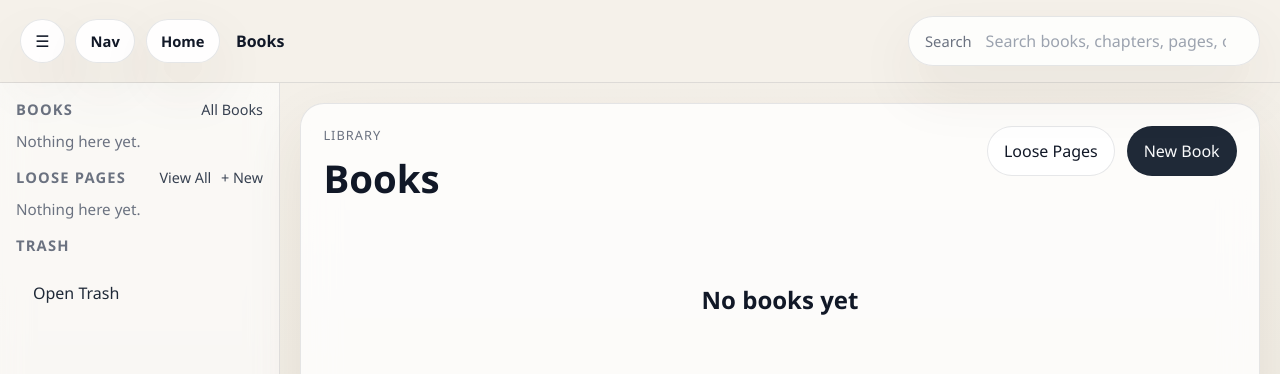
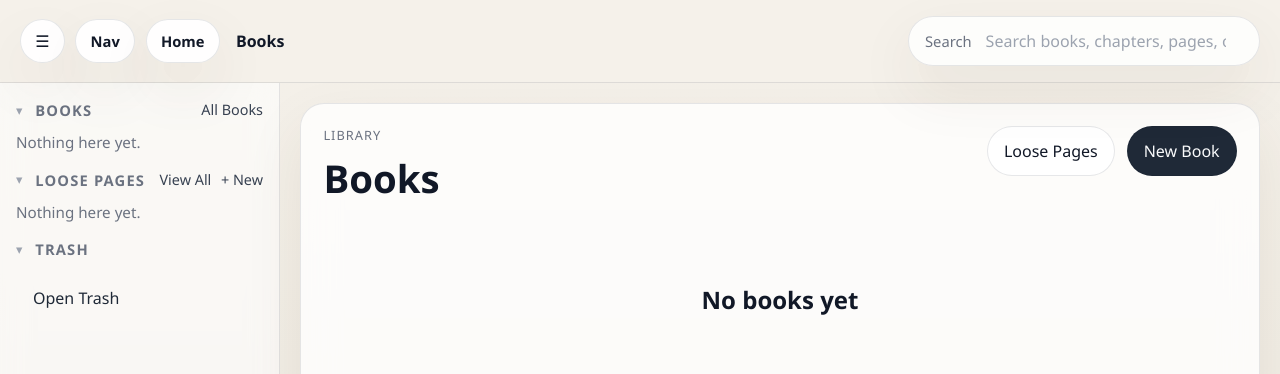
Before and after one commit to sci336/libnote, a React (Vite) app: page / in a window 1280 px wide. Shown: the top 374 px of the page. Built offline with nearby package versions, Linux system fonts and the light colour scheme.

Commit message:
Add collapsible sidebar sections

```diff
--- a/src/components/Sidebar.tsx
+++ b/src/components/Sidebar.tsx
@@ -1,4 +1,5 @@
-import { useState } from 'react';
+import { useEffect, useState } from 'react';
+import type { ReactNode } from 'react';
 import type { Book, Chapter, Page, ViewState } from '../types/domain';
 import { ReorderableList } from './ReorderableList';
 import { isLoosePage } from '../utils/pageState';
@@ -8,6 +9,18 @@ export interface RecentSidebarPage {
   title: string;
   contextLabel: string;
 }
+
+type SidebarSectionId =
+  | 'books'
+  | 'loosePages'
+  | 'recentPages'
+  | 'trash'
+  | 'currentBookChapters'
+  | 'currentChapterPages';
+
+type CollapsedSidebarSections = Partial<Record<SidebarSectionId, boolean>>;
+
+const COLLAPSED_SIDEBAR_SECTIONS_KEY = 'libnote:collapsedSidebarSections';
 
 interface SidebarProps {
   isOpen: boolean;
@@ -89,21 +102,33 @@ export function Sidebar(props: SidebarProps): JSX.Element {
     : [];
   const [isLoosePagesExpanded, setIsLoosePagesExpanded] = useState(false);
   const visibleLoosePages = isLoosePagesExpanded ? loosePages : loosePages.slice(0, 3);
+  const [collapsedSidebarSections, setCollapsedSidebarSections] = useState<CollapsedSidebarSections>(() =>
+    loadCollapsedSidebarSections()
+  );
+
+  useEffect(() => {
+    saveCollapsedSidebarSections(collapsedSidebarSections);
+  }, [collapsedSidebarSections]);
+
+  const toggleSidebarSection = (sectionId: SidebarSectionId): void => {
+    setCollapsedSidebarSections((current) => ({
+      ...current,
+      [sectionId]: !current[sectionId]
+    }));
+  };
+
+  const isSectionCollapsed = (sectionId: SidebarSectionId): boolean => collapsedSidebarSections[sectionId] === true;
 
   const loosePagesSection = (
-    <section className="sidebar-section">
-      <div className="sidebar-section-header">
-        <h2>
-          <button
-            type="button"
-            className={`sidebar-section-title-button ${currentView.type === 'loosePages' ? 'is-active' : ''}`}
-            onClick={onNavigateLoosePages}
-          >
-            Loose Pages
-          </button>
-        </h2>
-        <div className="sidebar-section-actions">
-          {loosePages.length > 3 ? (
+    <CollapsibleSidebarSection
+      sectionId="loosePages"
+      title="Loose Pages"
+      isCollapsed={isSectionCollapsed('loosePages')}
+      isActive={currentView.type === 'loosePages'}
+      onToggle={toggleSidebarSection}
+      actions={
+        <>
+          {loosePages.length > 3 && !isSectionCollapsed('loosePages') ? (
             <button
               type="button"
               className="sidebar-link-button"
@@ -122,9 +147,9 @@ export function Sidebar(props: SidebarProps): JSX.Element {
               + New
             </button>
           ) : null}
-        </div>
-      </div>
-
+        </>
+      }
+    >
       <div className={`sidebar-list ${isLoosePagesExpanded ? 'sidebar-list-scrollable' : ''}`}>
         {visibleLoosePages.length > 0 ? (
           visibleLoosePages.map((page) => (
@@ -144,7 +169,7 @@ export function Sidebar(props: SidebarProps): JSX.Element {
           <p className="sidebar-empty">Nothing here yet.</p>
         )}
       </div>
-    </section>
+    </CollapsibleSidebarSection>
   );
 
   return (
@@ -158,9 +183,12 @@ export function Sidebar(props: SidebarProps): JSX.Element {
             reachable even while book/chapter/page context changes below. */}
         {showsBooks && (
           <SidebarSection
+            sectionId="books"
             title="Books"
             actionLabel="All Books"
             onAction={onNavigateRoot}
+            isCollapsed={isSectionCollapsed('books')}
+            onToggle={toggleSidebarSection}
             items={books.map((book) => ({
               id: book.id,
               label: book.title,
@@ -180,9 +208,12 @@ export function Sidebar(props: SidebarProps): JSX.Element {
         {/* CHAPTERS */}
         {showsChapters && (
           <SidebarSection
+            sectionId="currentBookChapters"
             title="Chapters"
             actionLabel={onCreateChapterInContext ? '+ New Chapter' : undefined}
             onAction={onCreateChapterInContext}
+            isCollapsed={isSectionCollapsed('currentBookChapters')}
+            onToggle={toggleSidebarSection}
             items={visibleChapters.map((chapter) => ({
               id: chapter.id,
               label: chapter.title,
@@ -199,9 +230,12 @@ export function Sidebar(props: SidebarProps): JSX.Element {
         {/* PAGES (only in chapter/page context, never at book level) */}
         {showsPages && (
           <SidebarSection
+            sectionId="currentChapterPages"
             title="Pages"
             actionLabel={onCreatePageInContext ? '+ New Page' : undefined}
             onAction={onCreatePageInContext}
+            isCollapsed={isSectionCollapsed('currentChapterPages')}
+            onToggle={toggleSidebarSection}
             items={pages.map((page) => ({
               id: page.id,
               label: page.title,
@@ -215,10 +249,12 @@ export function Sidebar(props: SidebarProps): JSX.Element {
           />
         )}
 
-        <section className="sidebar-section">
-          <div className="sidebar-section-header">
-            <h2>Trash</h2>
-          </div>
+        <CollapsibleSidebarSection
+          sectionId="trash"
+          title="Trash"
+          isCollapsed={isSectionCollapsed('trash')}
+          onToggle={toggleSidebarSection}
+        >
           <div className="sidebar-list">
             <button
               type="button"
@@ -231,14 +267,15 @@ export function Sidebar(props: SidebarProps): JSX.Element {
               Open Trash
             </button>
           </div>
-        </section>
+        </CollapsibleSidebarSection>
 
         {recentPages.length > 0 ? (
-          <section className="sidebar-section">
-            <div className="sidebar-section-header">
-              <h2>Recent Pages</h2>
-            </div>
-
+          <CollapsibleSidebarSection
+            sectionId="recentPages"
+            title="Recent Pages"
+            isCollapsed={isSectionCollapsed('recentPages')}
+            onToggle={toggleSidebarSection}
+          >
             <div className="sidebar-list">
               {recentPages.map((page) => (
                 <button
@@ -255,7 +292,7 @@ export function Sidebar(props: SidebarProps): JSX.Element {
                 </button>
               ))}
             </div>
-          </section>
+          </CollapsibleSidebarSection>
         ) : null}
       </aside>
     </>
@@ -263,15 +300,21 @@ export function Sidebar(props: SidebarProps): JSX.Element {
 }
 
 function SidebarSection({
+  sectionId,
   title,
   actionLabel,
   onAction,
+  isCollapsed,
+  onToggle,
   items,
   onReorder
 }: {
+  sectionId: SidebarSectionId;
   title: string;
   actionLabel?: string;
   onAction?: () => void;
+  isCollapsed: boolean;
+  onToggle: (sectionId: SidebarSectionId) => void;
   items: Array<{
     id: string;
     label: string;
@@ -281,10 +324,13 @@ function SidebarSection({
   onReorder?: (orderedIds: string[]) => void;
 }): JSX.Element {
   return (
-    <section className="sidebar-section">
-      <div className="sidebar-section-header">
-        <h2>{title}</h2>
-        {actionLabel && onAction && (
+    <CollapsibleSidebarSection
+      sectionId={sectionId}
+      title={title}
+      isCollapsed={isCollapsed}
+      onToggle={onToggle}
+      actions={
+        actionLabel && onAction ? (
           <button
             type="button"
             className="sidebar-link-button"
@@ -292,9 +338,9 @@ function SidebarSection({
           >
             {actionLabel}
           </button>
-        )}
-      </div>
-
+        ) : undefined
+      }
+    >
       <div className="sidebar-list">
         {items.length > 0 ? (
           onReorder ? (
@@ -335,9 +381,112 @@ function SidebarSection({
           <p className="sidebar-empty">Nothing here yet.</p>
         )}
       </div>
+    </CollapsibleSidebarSection>
+  );
+}
+
+function CollapsibleSidebarSection({
+  sectionId,
+  title,
+  isCollapsed,
+  isActive = false,
+  onToggle,
+  actions,
+  children
+}: {
+  sectionId: SidebarSectionId;
+  title: string;
+  isCollapsed: boolean;
+  isActive?: boolean;
+  onToggle: (sectionId: SidebarSectionId) => void;
+  actions?: ReactNode;
+  children: ReactNode;
+}): JSX.Element {
+  const contentId = `sidebar-section-${sectionId}`;
+
+  return (
+    <section className="sidebar-section">
+      <div className="sidebar-section-header">
+        <h2>
+          <button
+            type="button"
+            className={`sidebar-section-toggle ${isActive ? 'is-active' : ''}`}
+            aria-expanded={!isCollapsed}
+            aria-controls={contentId}
+            onClick={() => onToggle(sectionId)}
+          >
+            <span className={`sidebar-section-chevron ${isCollapsed ? 'is-collapsed' : ''}`} aria-hidden="true">
+              ▾
+            </span>
+            <span className="sidebar-section-title">{title}</span>
+          </button>
+        </h2>
+        {actions ? <div className="sidebar-section-actions">{actions}</div> : null}
+      </div>
+
+      <div id={contentId} className="sidebar-section-content" hidden={isCollapsed}>
+        {children}
+      </div>
     </section>
   );
 }
+
+function loadCollapsedSidebarSections(): CollapsedSidebarSections {
+  if (typeof window === 'undefined') {
+    return {};
+  }
+
+  try {
+    const rawValue = window.localStorage.getItem(COLLAPSED_SIDEBAR_SECTIONS_KEY);
+    if (!rawValue) {
+      return {};
+    }
+
+    const parsedValue = JSON.parse(rawValue);
+    if (!parsedValue || typeof parsedValue !== 'object' || Array.isArray(parsedValue)) {
+      return {};
+    }
+
+    return SIDEBAR_SECTION_IDS.reduce<CollapsedSidebarSections>((sections, sectionId) => {
+      if ((parsedValue as Record<string, unknown>)[sectionId] === true) {
+        sections[sectionId] = true;
+      }
+
+      return sections;
+    }, {});
+  } catch {
+    return {};
+  }
+}
+
+function saveCollapsedSidebarSections(sections: CollapsedSidebarSections): void {
+  if (typeof window === 'undefined') {
+    return;
+  }
+
+  try {
+    const collapsedSections = SIDEBAR_SECTION_IDS.reduce<CollapsedSidebarSections>((nextSections, sectionId) => {
+      if (sections[sectionId] === true) {
+        nextSections[sectionId] = true;
+      }
+
+      return nextSections;
+    }, {});
+
+    window.localStorage.setItem(COLLAPSED_SIDEBAR_SECTIONS_KEY, JSON.stringify(collapsedSections));
+  } catch {
+    // Collapse state is a convenience preference; the sidebar still works without persistence.
+  }
+}
+
+const SIDEBAR_SECTION_IDS: SidebarSectionId[] = [
+  'books',
+  'loosePages',
+  'recentPages',
+  'trash',
+  'currentBookChapters',
+  'currentChapterPages'
+];
 
 /**
  * Detects whether the current page route should be treated like the loose-page
--- a/src/styles.css
+++ b/src/styles.css
@@ -77,6 +77,7 @@ button {
 .editor-title,
 .list-card-title,
 .book-card-title,
+.sidebar-section-toggle,
 .sidebar-section-title-button,
 .sidebar-link-button {
   border: 0;
@@ -214,6 +215,51 @@ button {
   text-transform: uppercase;
   letter-spacing: 0.08em;
   color: #6b7280;
+  min-width: 0;
+}
+
+.sidebar-section-toggle {
+  display: inline-flex;
+  align-items: center;
+  gap: 0.35rem;
+  max-width: 100%;
+  color: inherit;
+  font: inherit;
+  letter-spacing: inherit;
+  text-align: left;
+  text-transform: inherit;
+}
+
+.sidebar-section-toggle.is-active {
+  color: #111827;
+}
+
+.sidebar-section-toggle:focus-visible,
+.sidebar-link-button:focus-visible,
+.sidebar-item:focus-visible {
+  outline: 2px solid rgba(31, 41, 55, 0.38);
+  outline-offset: 3px;
+}
+
+.sidebar-section-chevron {
+  display: inline-block;
+  width: 0.85rem;
+  flex-shrink: 0;
+  color: #9ca3af;
+  font-size: 0.8rem;
+  line-height: 1;
+  transition: transform 0.16s ease;
+}
+
+.sidebar-section-chevron.is-collapsed {
+  transform: rotate(-90deg);
+}
+
+.sidebar-section-title {
+  min-width: 0;
+  overflow: hidden;
+  text-overflow: ellipsis;
+  white-space: nowrap;
 }
 
 .sidebar-section-title-button {
```
